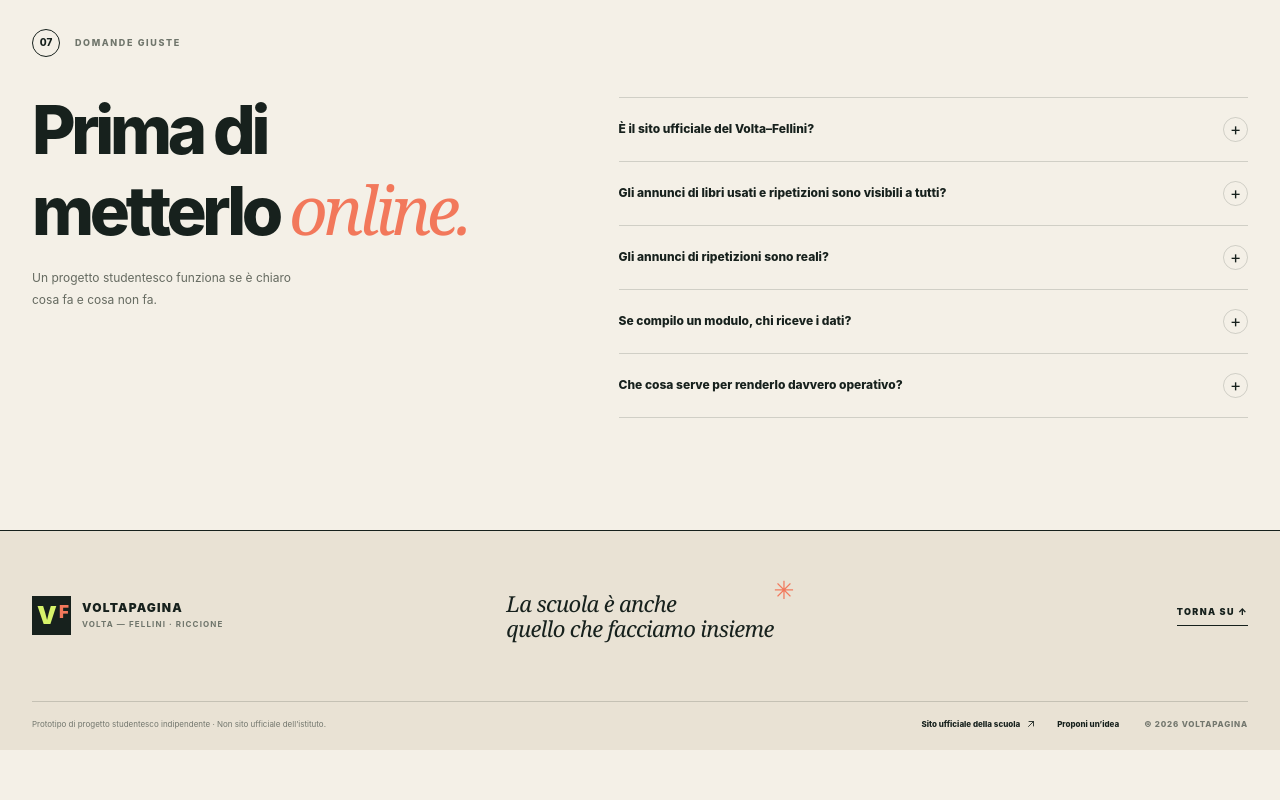
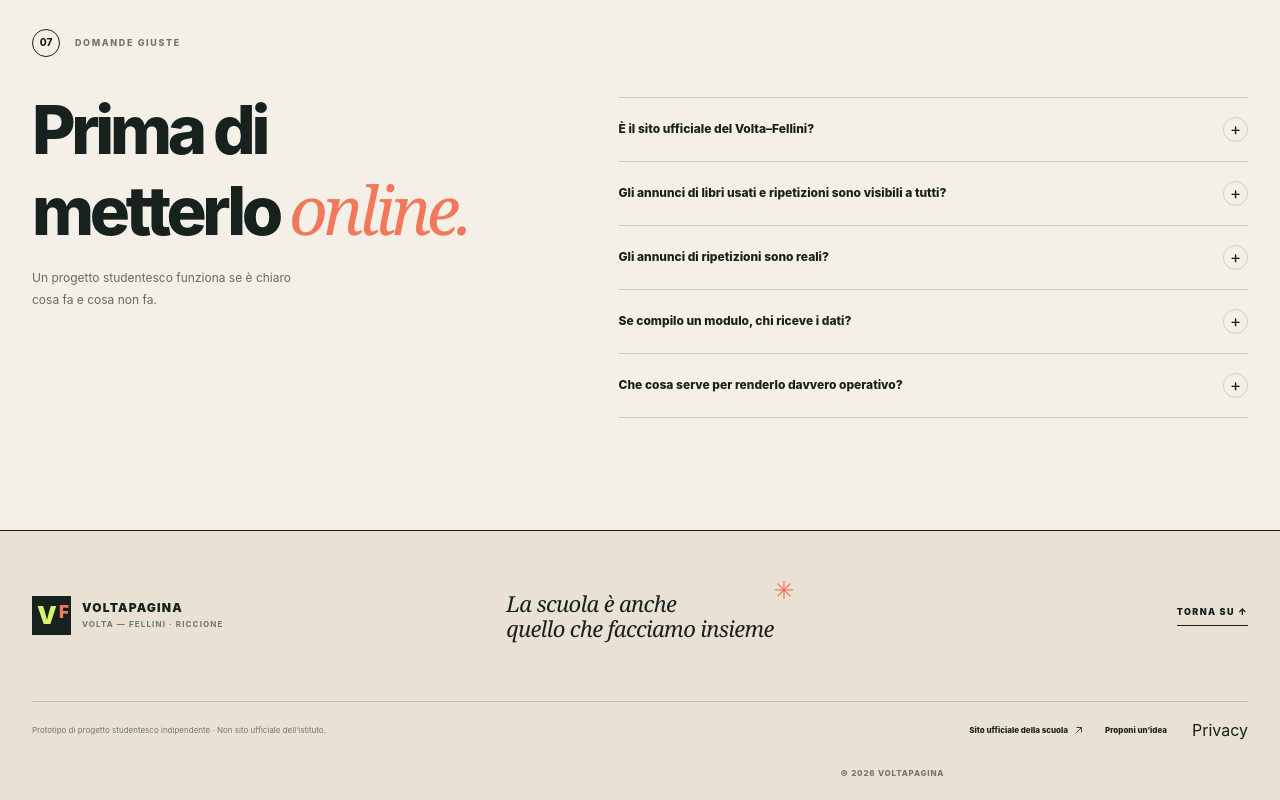
Before and after one commit to klinghie2/SITOVOLTAEDIZIONEDEFINITIVA, a plain HTML site: page index.html in a window 1280 px wide. Shown: the part 9712-10512 px from the top of the page. Before the commit the page ends 10462 px from the top, so only its background shows below. Drawn offline with nearby package versions, Linux system fonts and the light colour scheme; no server answers.

Commit message:
Update index.html

```diff
--- a/index.html
+++ b/index.html
@@ -3280,7 +3280,7 @@ th[data-hve-editing] {
 
   <footer class="site-footer">
     <div class="footer-top section-wrap"><a class="brand brand-footer" href="#page-top"><span class="brand-mark"><span>V</span><i>F</i></span><span class="brand-copy"><strong>VOLTAPAGINA</strong><small>VOLTA — FELLINI · RICCIONE</small></span></a><div class="footer-manifesto">La scuola è anche<br>quello che facciamo insieme<span>✳</span></div><a href="#page-top" class="back-top" id="backTop">TORNA SU ↑</a></div>
-    <div class="footer-bottom section-wrap"><p>Prototipo di progetto studentesco indipendente · Non sito ufficiale dell’istituto.</p><div class="footer-links"><a href="https://www.liceovoltafellini.edu.it/" target="_blank" rel="noopener noreferrer">Sito ufficiale della scuola <svg class="icon"><use href="#i-arrow-up-right"></use></svg></a><a href="#partecipa">Proponi un’idea</a></div><span class="footer-year">© <span id="currentYear">2026</span> VOLTAPAGINA</span></div>
+    <div class="footer-bottom section-wrap"><p>Prototipo di progetto studentesco indipendente · Non sito ufficiale dell’istituto.</p><div class="footer-links"><a href="https://www.liceovoltafellini.edu.it/" target="_blank" rel="noopener noreferrer">Sito ufficiale della scuola <svg class="icon"><use href="#i-arrow-up-right"></use></svg></a><a href="#partecipa">Proponi un’idea</a></div><a href="privacy.html">Privacy</a><span class="footer-year">© <span id="currentYear">2026</span> VOLTAPAGINA</span></div>
   </footer>
 
   <div class="toast" id="toast" role="status" aria-live="polite"></div>
```
